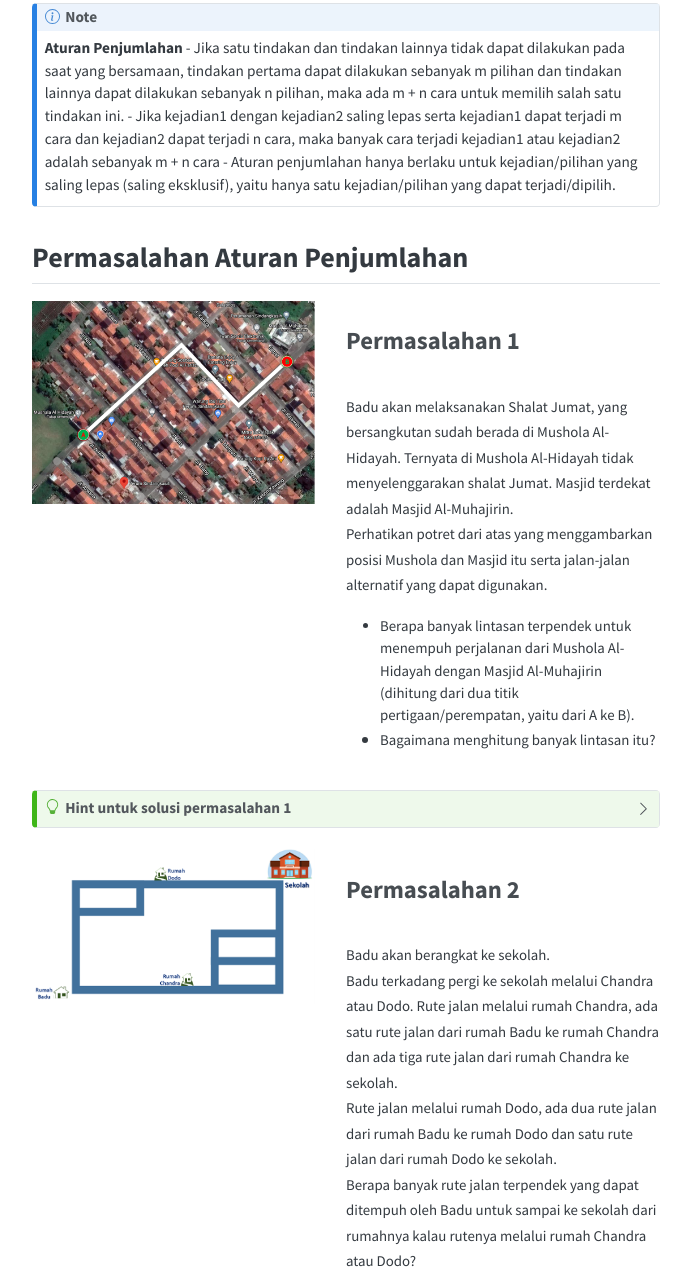
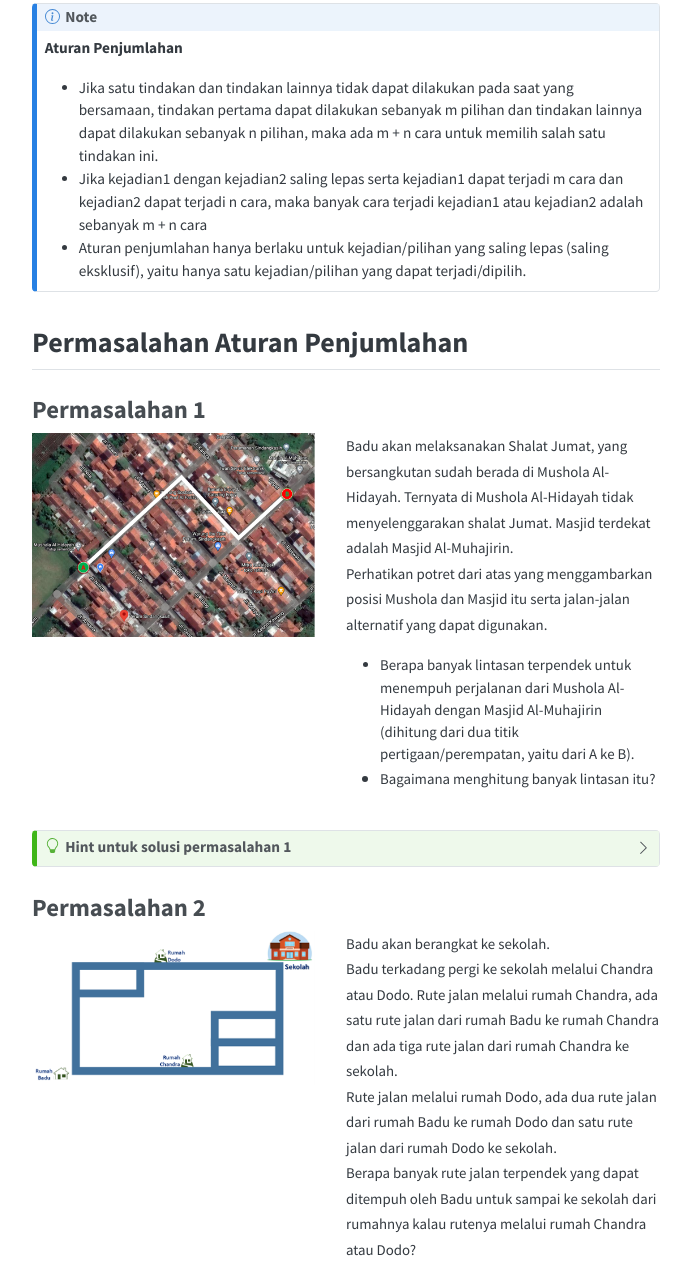
Before and after one commit to kelasadem/matematika-sma, a plain HTML site: page peluang/aturan-penjumlahan-dan-perkalian/index.html in a window 1280 px wide. Shown: the part 928-2210 px from the top of the page, without its empty margins (269-960 px from the left). Drawn offline with nearby package versions, Linux system fonts and the light colour scheme.

Commit message:
update aturan penjumlahan dan perkalian serta ruang sampel

```diff
--- a/peluang/aturan-penjumlahan-dan-perkalian/index.html
+++ b/peluang/aturan-penjumlahan-dan-perkalian/index.html
@@ -296,6 +296,9 @@ window.Quarto = {
   </ul></li>
   <li><a href="#permasalahan-aturan-penjumlahan" id="toc-permasalahan-aturan-penjumlahan" class="nav-link" data-scroll-target="#permasalahan-aturan-penjumlahan">Permasalahan Aturan Penjumlahan</a>
   <ul class="collapse">
+  <li><a href="#permasalahan-1" id="toc-permasalahan-1" class="nav-link" data-scroll-target="#permasalahan-1">Permasalahan 1</a></li>
+  <li><a href="#permasalahan-2" id="toc-permasalahan-2" class="nav-link" data-scroll-target="#permasalahan-2">Permasalahan 2</a></li>
+  <li><a href="#permasalahan-3" id="toc-permasalahan-3" class="nav-link" data-scroll-target="#permasalahan-3">Permasalahan 3</a></li>
   <li><a href="#permasalahan-4" id="toc-permasalahan-4" class="nav-link" data-scroll-target="#permasalahan-4">Permasalahan 4<br></a></li>
   </ul></li>
   <li><a href="#aturan-perkalian" id="toc-aturan-perkalian" class="nav-link" data-scroll-target="#aturan-perkalian">Aturan Perkalian</a>
@@ -412,27 +415,31 @@ Note
 </div>
 </div>
 <div class="callout-body-container callout-body">
-<p><strong>Aturan Penjumlahan</strong> - Jika satu tindakan dan tindakan lainnya tidak dapat dilakukan pada saat yang bersamaan, tindakan pertama dapat dilakukan sebanyak m pilihan dan tindakan lainnya dapat dilakukan sebanyak n pilihan, maka ada m + n cara untuk memilih salah satu tindakan ini. - Jika kejadian1 dengan kejadian2 saling lepas serta kejadian1 dapat terjadi m cara dan kejadian2 dapat terjadi n cara, maka banyak cara terjadi kejadian1 atau kejadian2 adalah sebanyak m + n cara - Aturan penjumlahan hanya berlaku untuk kejadian/pilihan yang saling lepas (saling eksklusif), yaitu hanya satu kejadian/pilihan yang dapat terjadi/dipilih.</p>
+<p><strong>Aturan Penjumlahan</strong></p>
+<ul>
+<li>Jika satu tindakan dan tindakan lainnya tidak dapat dilakukan pada saat yang bersamaan, tindakan pertama dapat dilakukan sebanyak m pilihan dan tindakan lainnya dapat dilakukan sebanyak n pilihan, maka ada m + n cara untuk memilih salah satu tindakan ini.</li>
+<li>Jika kejadian1 dengan kejadian2 saling lepas serta kejadian1 dapat terjadi m cara dan kejadian2 dapat terjadi n cara, maka banyak cara terjadi kejadian1 atau kejadian2 adalah sebanyak m + n cara</li>
+<li>Aturan penjumlahan hanya berlaku untuk kejadian/pilihan yang saling lepas (saling eksklusif), yaitu hanya satu kejadian/pilihan yang dapat terjadi/dipilih.</li>
+</ul>
 </div>
 </div>
 </section>
 </section>
 <section id="permasalahan-aturan-penjumlahan" class="level2">
 <h2 class="anchored" data-anchor-id="permasalahan-aturan-penjumlahan">Permasalahan Aturan Penjumlahan</h2>
+<section id="permasalahan-1" class="level3">
+<h3 class="anchored" data-anchor-id="permasalahan-1">Permasalahan 1</h3>
 <div class="columns">
 <div class="column" style="width:45%;">
 <p><img src="../../assets/imgs/soal-ap-1.png" class="img-fluid"></p>
 </div><div class="column" style="width:5%;">
 
 </div><div class="column" style="width:50%;">
-<section id="permasalahan-1" class="level3">
-<h3 class="anchored" data-anchor-id="permasalahan-1">Permasalahan 1 <br></h3>
 <p><small>Badu akan melaksanakan Shalat Jumat, yang bersangkutan sudah berada di Mushola Al-Hidayah. Ternyata di Mushola Al-Hidayah tidak menyelenggarakan shalat Jumat. Masjid terdekat adalah Masjid Al-Muhajirin. <br> Perhatikan potret dari atas yang menggambarkan posisi Mushola dan Masjid itu serta jalan-jalan alternatif yang dapat digunakan.</small></p><small>
 </small><ul><small>
 <li>Berapa banyak lintasan terpendek untuk menempuh perjalanan dari Mushola Al-Hidayah dengan Masjid Al-Muhajirin (dihitung dari dua titik pertigaan/perempatan, yaitu dari A ke B).</li>
 </small><li><small>Bagaimana menghitung banyak lintasan itu?</small></li>
 </ul>
-</section>
 </div>
 </div>
 <div class="callout callout-style-default callout-tip callout-titled">
@@ -451,16 +458,16 @@ Hint untuk solusi permasalahan 1
 </div>
 </div>
 </div>
+</section>
+<section id="permasalahan-2" class="level3">
+<h3 class="anchored" data-anchor-id="permasalahan-2">Permasalahan 2</h3>
 <div class="columns">
 <div class="column" style="width:45%;">
 <p><img src="../../assets/imgs/soal-ap-2.png" class="img-fluid"></p>
 </div><div class="column" style="width:5%;">
 
 </div><div class="column" style="width:50%;">
-<section id="permasalahan-2" class="level3">
-<h3 class="anchored" data-anchor-id="permasalahan-2">Permasalahan 2 <br></h3>
 <p><small>Badu akan berangkat ke sekolah.<br> Badu terkadang pergi ke sekolah melalui Chandra atau Dodo. Rute jalan melalui rumah Chandra, ada satu rute jalan dari rumah Badu ke rumah Chandra dan ada tiga rute jalan dari rumah Chandra ke sekolah.<br> Rute jalan melalui rumah Dodo, ada dua rute jalan dari rumah Badu ke rumah Dodo dan satu rute jalan dari rumah Dodo ke sekolah.<br> Berapa banyak rute jalan terpendek yang dapat ditempuh oleh Badu untuk sampai ke sekolah dari rumahnya kalau rutenya melalui rumah Chandra atau Dodo?</small></p>
-</section>
 </div>
 </div>
 <div class="callout callout-style-default callout-tip callout-titled">
@@ -479,16 +486,16 @@ Hint untuk solusi permasalahan 2
 </div>
 </div>
 </div>
+</section>
+<section id="permasalahan-3" class="level3">
+<h3 class="anchored" data-anchor-id="permasalahan-3">Permasalahan 3</h3>
 <div class="columns">
 <div class="column" style="width:45%;">
 <p><img src="../../assets/imgs/soal-ap-3.png" class="img-fluid"></p>
 </div><div class="column" style="width:5%;">
 
 </div><div class="column" style="width:50%;">
-<section id="permasalahan-3" class="level3">
-<h3 class="anchored" data-anchor-id="permasalahan-3">Permasalahan 3 <br></h3>
 <p>Berapa banyak kata SEHAT yang dapat dibuat dari susunan huruf berikut, jika menyusun kata SEHAT itu dapat mengikuti alur/arah dari kiri ke kanan, kanan ke kiri, atas ke bawah, dan bawah ke atas.</p>
-</section>
 </div>
 </div>
 <div class="callout callout-style-default callout-tip callout-titled">
@@ -507,6 +514,7 @@ Hint untuk solusi permasalahan 3
 </div>
 </div>
 </div>
+</section>
 <section id="permasalahan-4" class="level3">
 <h3 class="anchored" data-anchor-id="permasalahan-4">Permasalahan 4<br></h3>
 <p>Pada satu kali pelemparan dadu bersisi enam yang masing-masing bermata 1, 2, 3, 4, 5, dan 6, apa yang dapat Ananda jelaskan tentang:</p>
```
Also changed, not shown: peluang/ruang-sampel/index.html (+2 -1 lines).
